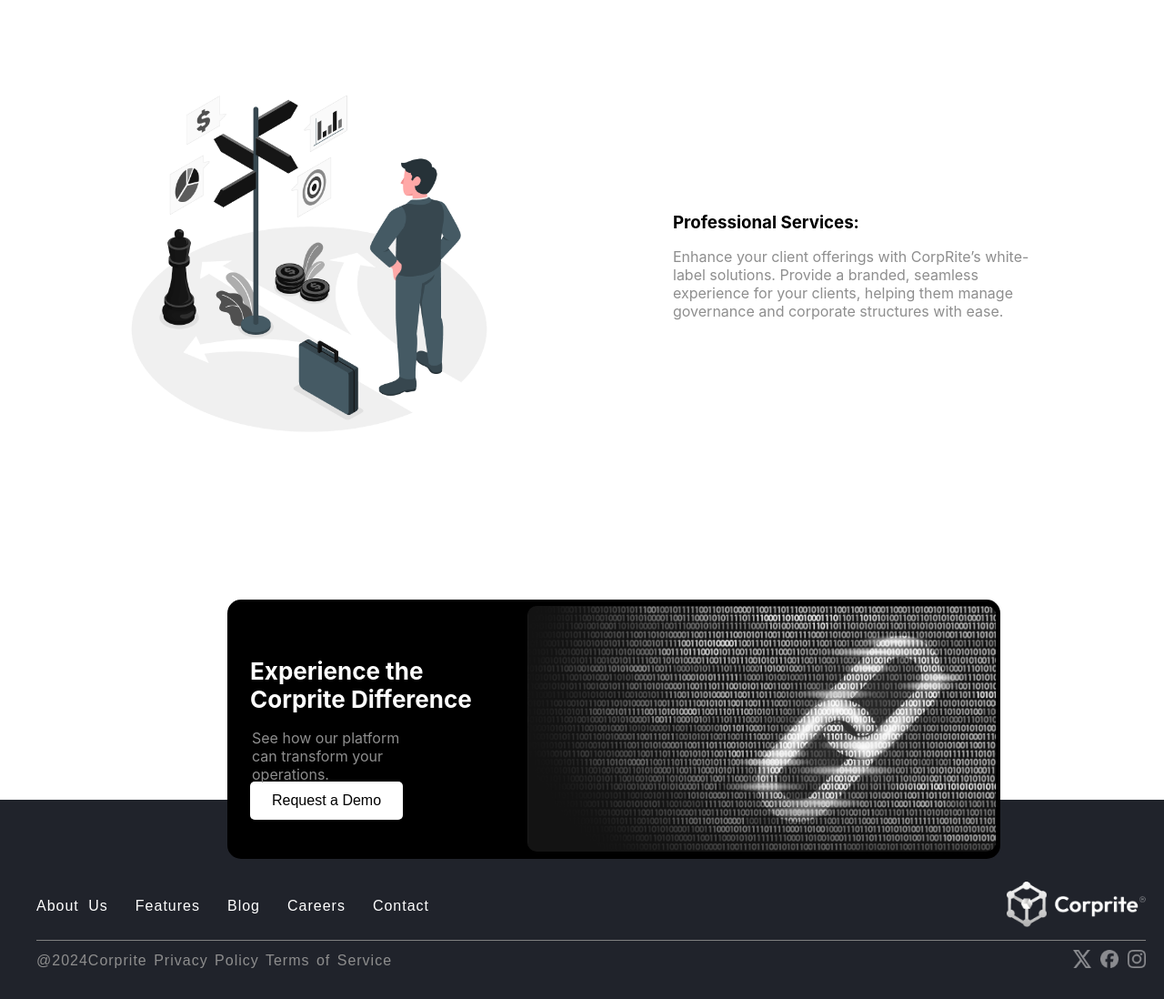
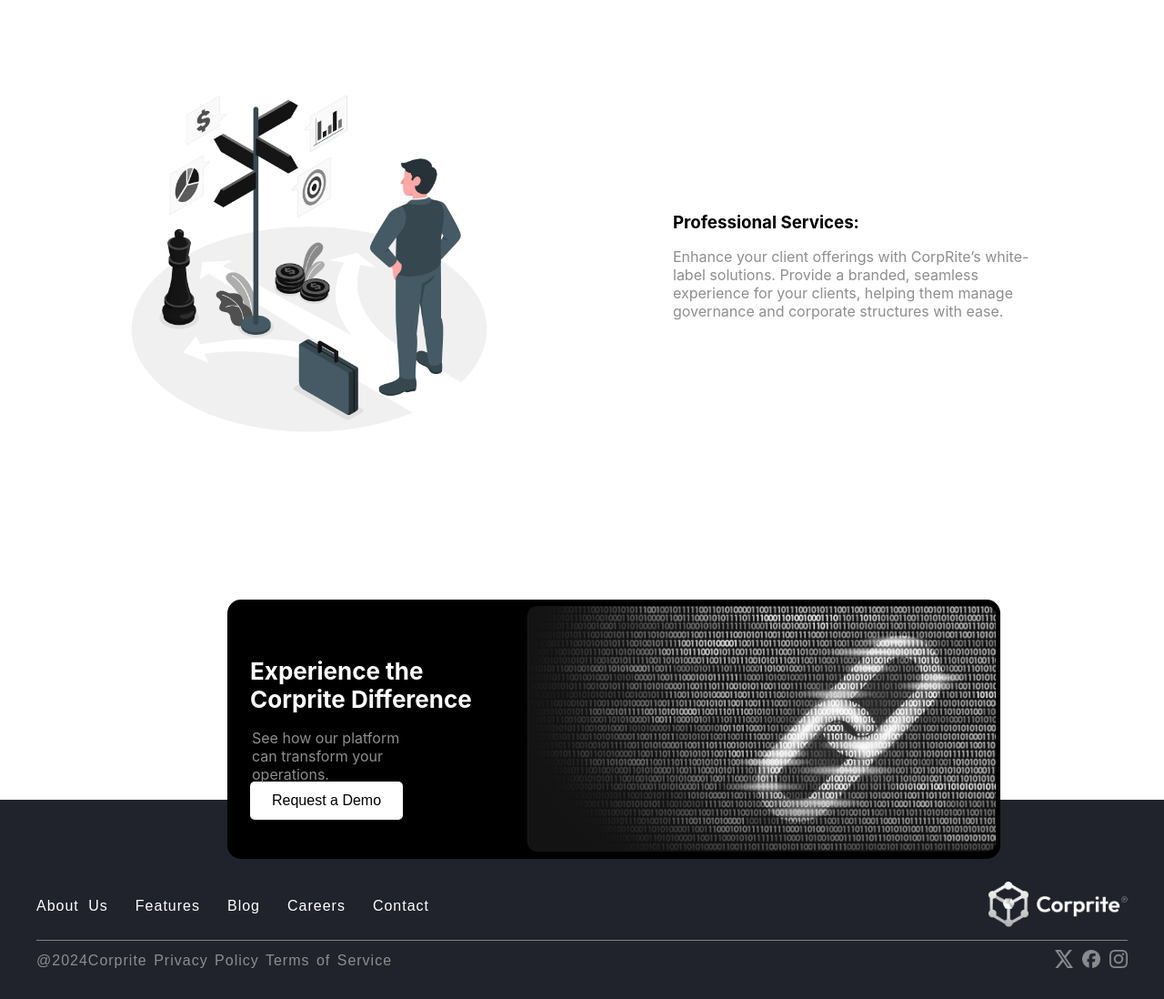
Before and after one commit to shraddha1947/FigmaTask, a React (Create React App) app: page / in a window 1280 px wide. Shown: the part 3231-4329 px from the top of the page at 91% size. Built offline with nearby package versions, Linux system fonts and the light colour scheme.

Commit message:
final commit

```diff
--- a/src/components/Footer.css
+++ b/src/components/Footer.css
@@ -3,7 +3,7 @@
   color: white;
   padding: 20px 40px;
   font-family: Arial, sans-serif;
-  width: 1220px;
+  width: 1200px;
   margin-top: -75px;
   padding-top: 80px;
 
```
